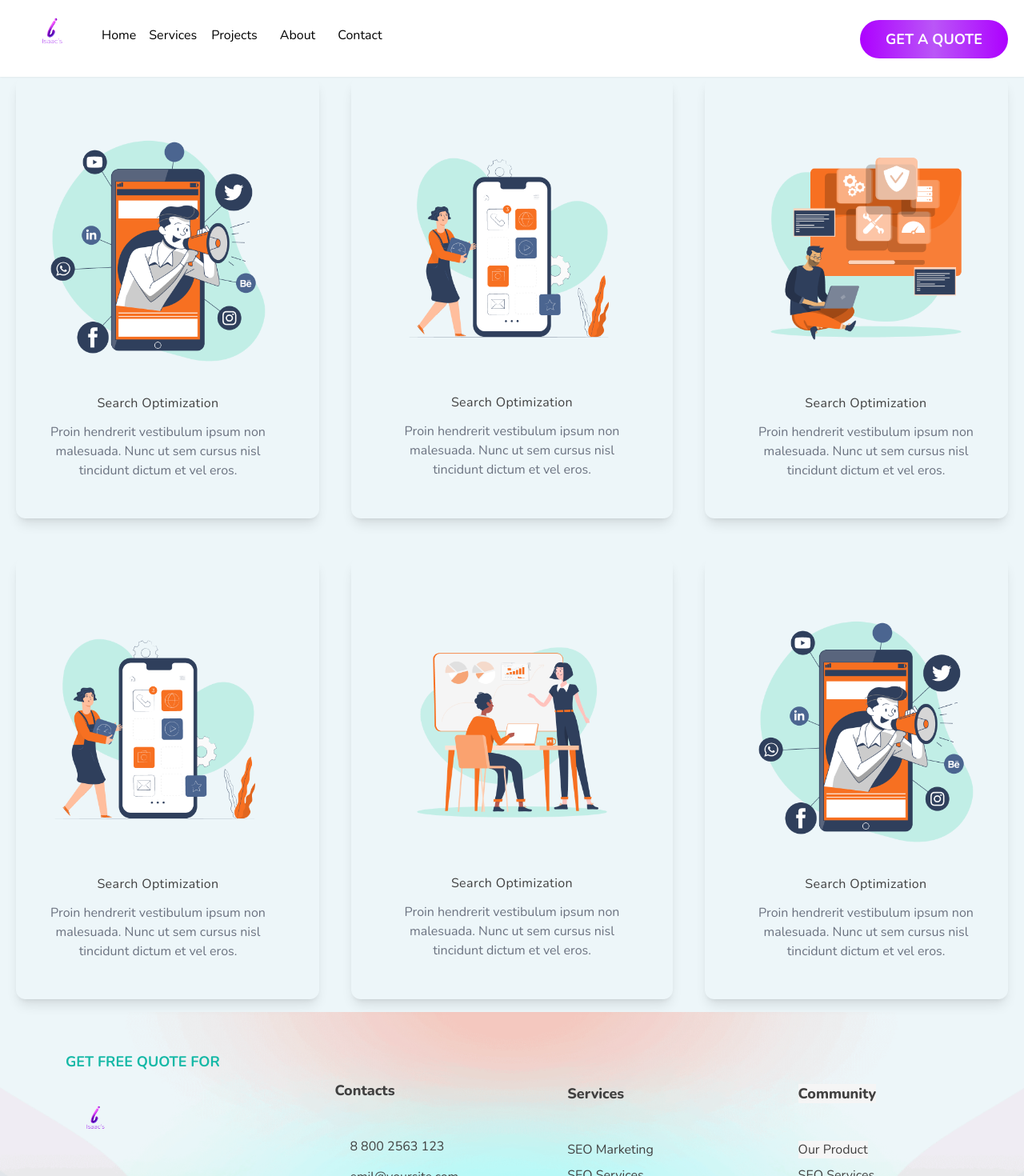
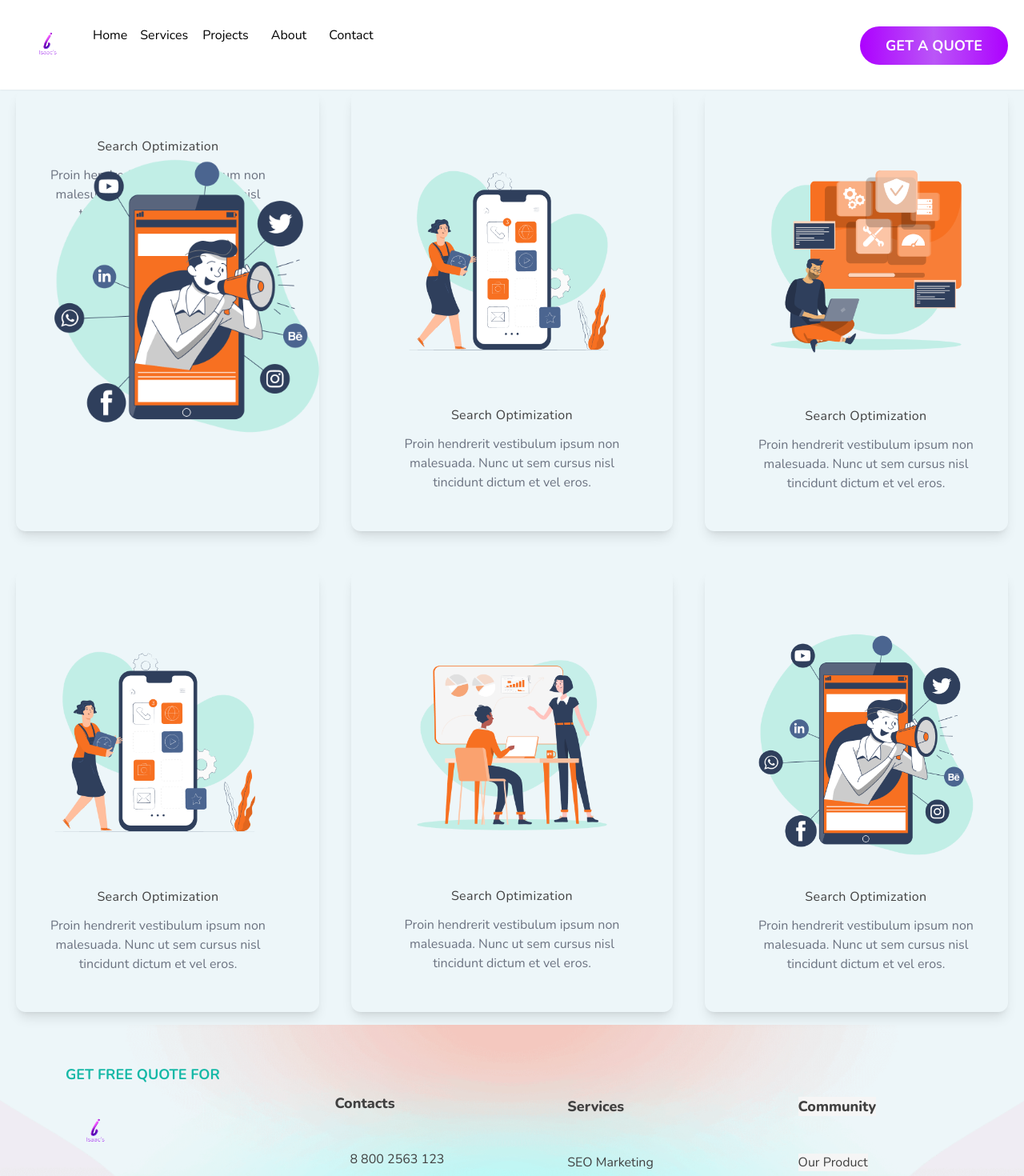
Before and after one commit to Isaacs-Web-Technologies/isaacs-website, a Next.js app: page /Projects in a window 1280 px wide. Shown: the top 1470 px of the page at 80% size. Built offline with nearby package versions, Linux system fonts and the light colour scheme; a web font is replaced by a local one.

Commit message:
minor edits

```diff
--- a/components/HomeComponents/Awesome/Awesome.jsx
+++ b/components/HomeComponents/Awesome/Awesome.jsx
@@ -64,6 +64,7 @@ const Awesome=()=> {
               </span>
 
             </div>
+            <a href= "/About">
             <button className="items-stretch shadow-sm bg-[linear-gradient(269deg,#AD00FF_0%,#BA56F7_50%,#AD00FF_100%)]
                  flex w-[219px] max-w-full flex-col justify-center mt-8 px-10 py-4 rounded-3xl self-start max-md:px-5">
                   <span className="justify-between items-stretch flex gap-3 px-0.5">
@@ -75,6 +76,7 @@ const Awesome=()=> {
                     </div>
                   </span>
              </button>
+             </a>
           </span>
 
         </div>
--- a/components/HomeComponents/FullServiceDigi/FullServiceDigi.jsx
+++ b/components/HomeComponents/FullServiceDigi/FullServiceDigi.jsx
@@ -43,8 +43,6 @@ const FullServiceDigi = () => {
               elit. <br /> Aliquam in placerat elit, consequat <br /> tristique
             </div>
             <button
-
-
           className="digiButton text-center mt-6 text-white text-xl font-bold leading-8
           bg-[linear-gradient(269deg,#AD00FF_0%,#BA56F7_50%,#AD00FF_100%)]
           whitespace-nowrap px-8 py-2 rounded-3xl max-md:px-5 "
--- a/components/HomeComponents/Navbar/Navbar.jsx
+++ b/components/HomeComponents/Navbar/Navbar.jsx
@@ -19,14 +19,14 @@ const Navbar =()=> {
           <div className="relative self-stretch flex flex-row gap-5 justify-between w-full items-center my-3">
             <div className="flex flex-row grow-[1.1674179080885916] self-stretch relative max-md:items-center max-md:w-full max-md:mr-auto max-md:my-auto max-sm:justify-start">
               <img
-                src="/img/Transparent-logo.png"
+                src="/img/Logo-01.png"
                 alt="Logo"
                 className=" object-cover object-center
                 w-full shrink-0 box-border
-                overflow-hidden max-h-12 max-w-[91px] max-md:w-auto
-                 max-md:grow max-md:mr-auto max-sm:max-h-[42px] max-sm:max-w-[53px]
+                overflow-hidden max-h-20 max-w-20
+                 max-md:grow max-md:mr-auto max-sm:max-h-[50px]
                  max-sm:min-w-[42px] max-sm:mr-auto p-1
-                 flex-start justify-start h-20 top-0 left-0 mr-4"
+                 flex-start justify-start h-40 top-0 left-0 mr-4"
               />
               <div className="relative flex flex-col grow-[3.1608208817763215] mt-4 max-md:hidden max-md:flex-row max-md:mr-auto max-sm:hidden">
                 <div className="relative self-stretch flex flex-row gap-4 justify-start max-md:justify-center">
@@ -60,12 +60,11 @@ const Navbar =()=> {
             </div>
             <div className="relative flex flex-row grow-0 w-auto ml-auto mt-px max-md:hidden max-sm:hidden">
               <div className="relative flex flex-row gap-4 ml-4">
+              <a href= "/Contact">
                 <button className="text-white text-center text-lg font-bold leading-4 uppercase whitespace-nowrap items-stretch self-center justify-center bg-[linear-gradient(269deg,#AD00FF_0%,#BA56F7_50%,#AD00FF_100%)] my-auto px-8 py-4 rounded-3xl max-md:px-5">
-                  <a href= "/">
                   Get a Quote
-                  </a>
-
                 </button>
+                </a>
               </div>
             </div>
           </div>
--- a/components/HomeComponents/RollingNos/RollingNos.jsx
+++ b/components/HomeComponents/RollingNos/RollingNos.jsx
@@ -36,7 +36,7 @@ const RollinNos =()=> {
           <button className="items-stretch shadow-sm bg-[linear-gradient(269deg,#AD00FF_0%,#BA56F7_50%,#AD00FF_100%)] flex w-[219px] max-w-full flex-col justify-center mt-8 px-10 py-4 rounded-3xl self-start max-md:px-5">
             <span className="justify-between items-stretch flex gap-3 px-0.5">
               <a
-                href="#"
+                href="/About"
                 className="text-white text-center text-base font-bold leading-5 capitalize grow whitespace-nowrap"
               >
                 More About us
--- a/components/HomeComponents/Smallpple/Smallpple.jsx
+++ b/components/HomeComponents/Smallpple/Smallpple.jsx
@@ -44,6 +44,7 @@ return (
               <br /> sodales ultricies vitae a elit. Donec velit massa <br />,
               dapibus eu facilisis eu.
             </p>
+            <a href= "/About">
             <button
               className="items-stretch shadow-sm bg-[linear-gradient(269deg,#AD00FF_0%,#BA56F7_50%,#AD00FF_100%)] flex w-[219px] max-w-full flex-col justify-center mt-8 px-10 py-4 rounded-3xl self-start max-md:px-5"
               aria-label="More About us"
@@ -58,6 +59,7 @@ return (
                 </div>
               </span>
             </button>
+            </a>
           </header>
         </div>
       </div>
--- a/components/ProjectComponent/ProjectGrid.jsx.jsx
+++ b/components/ProjectComponent/ProjectGrid.jsx.jsx
@@ -1,67 +1,117 @@
 const ProjectGrid = () => {
   return (
         <section className="flex flex-col mb-4 items-stretch">
-          <div className="w-full px-5 max-md:max-w-full">
-            <div className="gap-5 flex max-md:flex-col max-md:items-stretch max-md:gap-0">
-              <div className="flex flex-col items-stretch w-[33%] max-md:w-full max-md:ml-0">
+{/*ist row 1  */}
+          <div className="w-full px-5 max-md:max-w-full gap-5 flex max-md:flex-col max-md:items-stretch max-md:gap-0">
+
+              <div className="flex relative flex-col items-stretch w-[33%] max-md:w-full max-md:ml-0">
                 <div className="items-center shadow-lg flex grow flex-col text-base text-center pl-6 pr-12 py-12 rounded-xl max-md:max-w-full max-md:mt-10 max-md:px-5">
                   <img loading="lazy"
                   src="/img/portfolio1.png"
-                  className="aspect-[0.91] object-contain object-center w-full self-stretch" />
-                  <div className="text-neutral-700 leading-[169%] tracking-wide whitespace-nowrap mt-2.5">Search Optimization</div>
-                  <div className="text-gray-500 leading-6 w-[280px] mt-2.5">Proin hendrerit vestibulum ipsum non malesuada. Nunc ut sem cursus nisl tincidunt dictum et vel eros.</div>
+                  className="absolute aspect-[0.91] object-contain object-center w-full self-stretch"
+                  />
+                  <h5 className="text-neutral-700 leading-[169%] tracking-wide whitespace-nowrap mt-2.5">Search Optimization</h5>
+                  <p className="text-gray-500 leading-6 w-[280px] mt-2.5">Proin hendrerit vestibulum ipsum non malesuada. Nunc ut sem cursus nisl tincidunt dictum et vel eros.</p>
+                   {/* Hidden content */}
+                   {/* <div className="opacity-0 hover:opacity-100 duration-300 absolute inset-0 z-10 flex justify-center items-center text-6xl text-white font-semibold">
+                   Lorem ipsum dolor sit amet consectetur adipisicing elit. Molestiae facilis accusantium mollitia eligendi illum consequatur laborum vel culpa,
+                    facere rem totam! Distinctio iure vero in qui nulla voluptates veniam maiores!
+                   </div> */}
+
+                  {/* End of hidden content */}
                 </div>
               </div>
+              {/* 2 */}
               <div className="flex flex-col items-stretch w-[35%] ml-5 max-md:w-full max-md:ml-0">
                 <div className="items-center shadow-lg flex grow flex-col text-base text-center px-12 py-12 rounded-xl max-md:max-w-full max-md:mt-10 max-md:px-5">
                   <img loading="lazy"
                   src="/img/portfolio2.png"
                   className="aspect-[0.91] object-contain object-center w-full self-stretch" />
-                  <div className="text-neutral-700 leading-[169%] tracking-wide whitespace-nowrap mt-2.5">Search Optimization</div>
-                  <div className="text-gray-500 leading-6 w-[280px] mt-2.5">Proin hendrerit vestibulum ipsum non malesuada. Nunc ut sem cursus nisl tincidunt dictum et vel eros.</div>
+                  <h5 className="text-neutral-700 leading-[169%] tracking-wide whitespace-nowrap mt-2.5">Search Optimization</h5>
+                  <p className="text-gray-500 leading-6 w-[280px] mt-2.5">Proin hendrerit vestibulum ipsum non malesuada. Nunc ut sem cursus nisl tincidunt dictum et vel eros.</p>
+                   {/* Hidden content */}
+                   {/* <div className="opacity-0 hover:opacity-100 duration-300 absolute inset-0 z-10 flex justify-center items-center text-6xl text-white font-semibold">
+                   Lorem ipsum dolor sit amet consectetur adipisicing elit. Molestiae facilis accusantium mollitia eligendi illum consequatur laborum vel culpa,
+                    facere rem totam! Distinctio iure vero in qui nulla voluptates veniam maiores!
+                   </div> */}
+
+                  {/* End of hidden content */}
                 </div>
               </div>
+              {/* 3 */}
               <div className="flex flex-col items-stretch w-[33%] ml-5 max-md:w-full max-md:ml-0">
                 <div className="items-center shadow-lg flex grow flex-col text-base text-center pl-12 pr-6 py-12 rounded-xl max-md:max-w-full max-md:mt-10 max-md:px-5">
                   <img loading="lazy"
                   src="/img/portfolio3.png"
                   className="aspect-[0.91] object-contain object-center w-full self-stretch" />
-                  <div className="text-neutral-700 leading-[169%] tracking-wide whitespace-nowrap mt-2.5">Search Optimization</div>
-                  <div className="text-gray-500 leading-6 w-[280px] mt-2.5">Proin hendrerit vestibulum ipsum non malesuada. Nunc ut sem cursus nisl tincidunt dictum et vel eros.</div>
-                </div>
+                  <h5 className="text-neutral-700 leading-[169%] tracking-wide whitespace-nowrap mt-2.5">Search Optimization</h5>
+                  <p className="text-gray-500 leading-6 w-[280px] mt-2.5">Proin hendrerit vestibulum ipsum non malesuada. Nunc ut sem cursus nisl tincidunt dictum et vel eros.</p>
+                 {/* Hidden content */}
+                 {/* <div className="opacity-0 hover:opacity-100 duration-300 absolute inset-0 z-10 flex justify-center items-center text-6xl text-white font-semibold">
+                   Lorem ipsum dolor sit amet consectetur adipisicing elit. Molestiae facilis accusantium mollitia eligendi illum consequatur laborum vel culpa,
+                    facere rem totam! Distinctio iure vero in qui nulla voluptates veniam maiores!
+                   </div> */}
+
+                  {/* End of hidden content */}</div>
               </div>
-            </div>
+
           </div>
-          <div className="w-full mt-12 px-5 max-md:max-w-full max-md:mt-10">
-            <div className="gap-5 flex max-md:flex-col max-md:items-stretch max-md:gap-0">
+
+{/* second row,1 */}
+          <div className="w-full mt-12 px-5 max-md:max-w-full max-md:mt-10 gap-5 flex max-md:flex-col max-md:items-stretch max-md:gap-0">
+
               <div className="flex flex-col items-stretch w-[33%] max-md:w-full max-md:ml-0">
                 <div className="items-center shadow-lg flex grow flex-col text-base text-center pl-6 pr-12 py-12 rounded-xl max-md:max-w-full max-md:mt-10 max-md:px-5">
                   <img loading="lazy"
                   src="/img/portfolio4.png"
                   className="aspect-[0.91] object-contain object-center w-full self-stretch" />
-                  <div className="text-neutral-700 leading-[169%] tracking-wide whitespace-nowrap mt-2.5" aria-label="Search Optimization">Search Optimization</div>
-                  <div className="text-gray-500 leading-6 w-[280px] mt-2.5">Proin hendrerit vestibulum ipsum non malesuada. Nunc ut sem cursus nisl tincidunt dictum et vel eros.</div>
+                  <h5 className="text-neutral-700 leading-[169%] tracking-wide whitespace-nowrap mt-2.5" aria-label="Search Optimization">Search Optimization</h5>
+                  <p className="text-gray-500 leading-6 w-[280px] mt-2.5">Proin hendrerit vestibulum ipsum non malesuada. Nunc ut sem cursus nisl tincidunt dictum et vel eros.</p>
+                 {/* Hidden content */}
+                 {/* <div className="opacity-0 hover:opacity-100 duration-300 absolute inset-0 z-10 flex justify-center items-center text-6xl text-white font-semibold">
+                   Lorem ipsum dolor sit amet consectetur adipisicing elit. Molestiae facilis accusantium mollitia eligendi illum consequatur laborum vel culpa,
+                    facere rem totam! Distinctio iure vero in qui nulla voluptates veniam maiores!
+                   </div> */}
+
+                  {/* End of hidden content */}
                 </div>
+
               </div>
+                {/* 2 */}
               <div className="flex flex-col items-stretch w-[35%] ml-5 max-md:w-full max-md:ml-0">
                 <div className="items-center shadow-lg flex grow flex-col text-base text-center px-12 py-12 rounded-xl max-md:max-w-full max-md:mt-10 max-md:px-5">
                   <img loading="lazy"
                   src="/img/portfolio5.png"
                   className="aspect-[0.91] object-contain object-center w-full self-stretch" />
-                  <div className="text-neutral-700 leading-[169%] tracking-wide whitespace-nowrap mt-2.5" aria-label="Search Optimization">Search Optimization</div>
-                  <div className="text-gray-500 leading-6 w-[280px] mt-2.5">Proin hendrerit vestibulum ipsum non malesuada. Nunc ut sem cursus nisl tincidunt dictum et vel eros.</div>
+                  <h5 className="text-neutral-700 leading-[169%] tracking-wide whitespace-nowrap mt-2.5" aria-label="Search Optimization">Search Optimization</h5>
+                  <p className="text-gray-500 leading-6 w-[280px] mt-2.5">Proin hendrerit vestibulum ipsum non malesuada. Nunc ut sem cursus nisl tincidunt dictum et vel eros.</p>
+                   {/* Hidden content */}
+                   {/* <div className="opacity-0 hover:opacity-100 duration-300 absolute inset-0 z-10 flex justify-center items-center text-6xl text-white font-semibold">
+                   Lorem ipsum dolor sit amet consectetur adipisicing elit. Molestiae facilis accusantium mollitia eligendi illum consequatur laborum vel culpa,
+                    facere rem totam! Distinctio iure vero in qui nulla voluptates veniam maiores!
+                   </div> */}
+
+                  {/* End of hidden content */}
                 </div>
               </div>
+              {/* 3 */}
               <div className="flex flex-col items-stretch w-[33%] ml-5 max-md:w-full max-md:ml-0">
                 <div className="items-center shadow-lg flex grow flex-col text-base text-center pl-12 pr-6 py-12 rounded-xl max-md:max-w-full max-md:mt-10 max-md:px-5">
                   <img loading="lazy"
                   src="/img/portfolio6.png"
                   className="aspect-[0.91] object-contain object-center w-full self-stretch" />
-                  <div className="text-neutral-700 leading-[169%] tracking-wide whitespace-nowrap mt-2.5" aria-label="Search Optimization">Search Optimization</div>
-                  <div className="text-gray-500 leading-6 w-[280px] mt-2.5">Proin hendrerit vestibulum ipsum non malesuada. Nunc ut sem cursus nisl tincidunt dictum et vel eros.</div>
+                  <h5 className="text-neutral-700 leading-[169%] tracking-wide whitespace-nowrap mt-2.5" aria-label="Search Optimization">Search Optimization</h5>
+                  <p className="text-gray-500 leading-6 w-[280px] mt-2.5">Proin hendrerit vestibulum ipsum non malesuada. Nunc ut sem cursus nisl tincidunt dictum et vel eros.</p>
+                   {/* Hidden content */}
+                   {/* <div className="opacity-0 hover:opacity-100 duration-300 absolute inset-0 z-10 flex justify-center items-center text-6xl text-white font-semibold">
+                   Lorem ipsum dolor sit amet consectetur adipisicing elit. Molestiae facilis accusantium mollitia eligendi illum consequatur laborum vel culpa,
+                    facere rem totam! Distinctio iure vero in qui nulla voluptates veniam maiores!
+                   </div>
+                   */}
+                  {/* End of hidden content */}
                 </div>
               </div>
-            </div>
+
           </div>
         </section>
       );
```
Also changed, not shown: components/HomeComponents/CaseStudies/CarouselComponent.jsx (+12 -6 lines), components/HomeComponents/Hero/Hero.jsx (+6 -2 lines), public/img/Logo-01.png (added).
